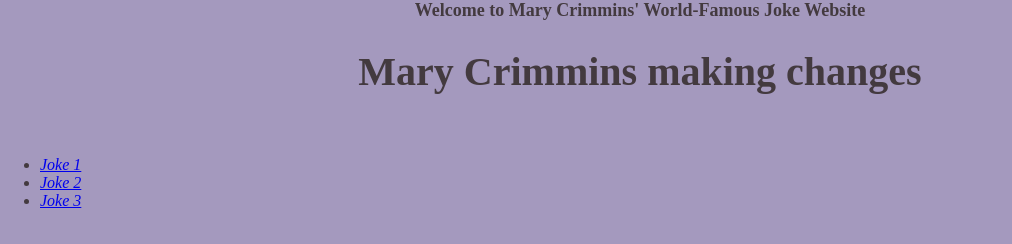
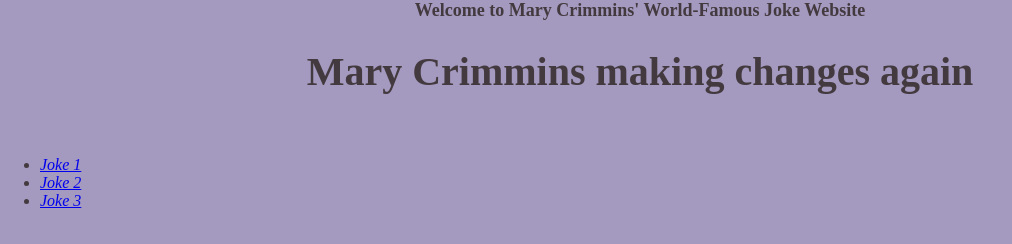
Before and after one commit to moluvscowbell/final-website, a plain HTML site: page index.html in a window 1280 px wide. Shown: the top 244 px of the page, without its empty margins (0-1012 px from the left). Drawn offline with Linux system fonts and the light colour scheme.

Commit message:
Demo
index.html was changed for demo

```diff
--- a/index.html
+++ b/index.html
@@ -9,7 +9,7 @@
 <body>
 <div id="home">
     <header>Welcome to Mary Crimmins' World-Famous Joke Website</header>
-    <h1>Mary Crimmins making changes</h1>
+    <h1>Mary Crimmins making changes again</h1>
     <br>
     <ul>
     <li><a href="Joke1.html"></href>Joke 1</a></li>
```
